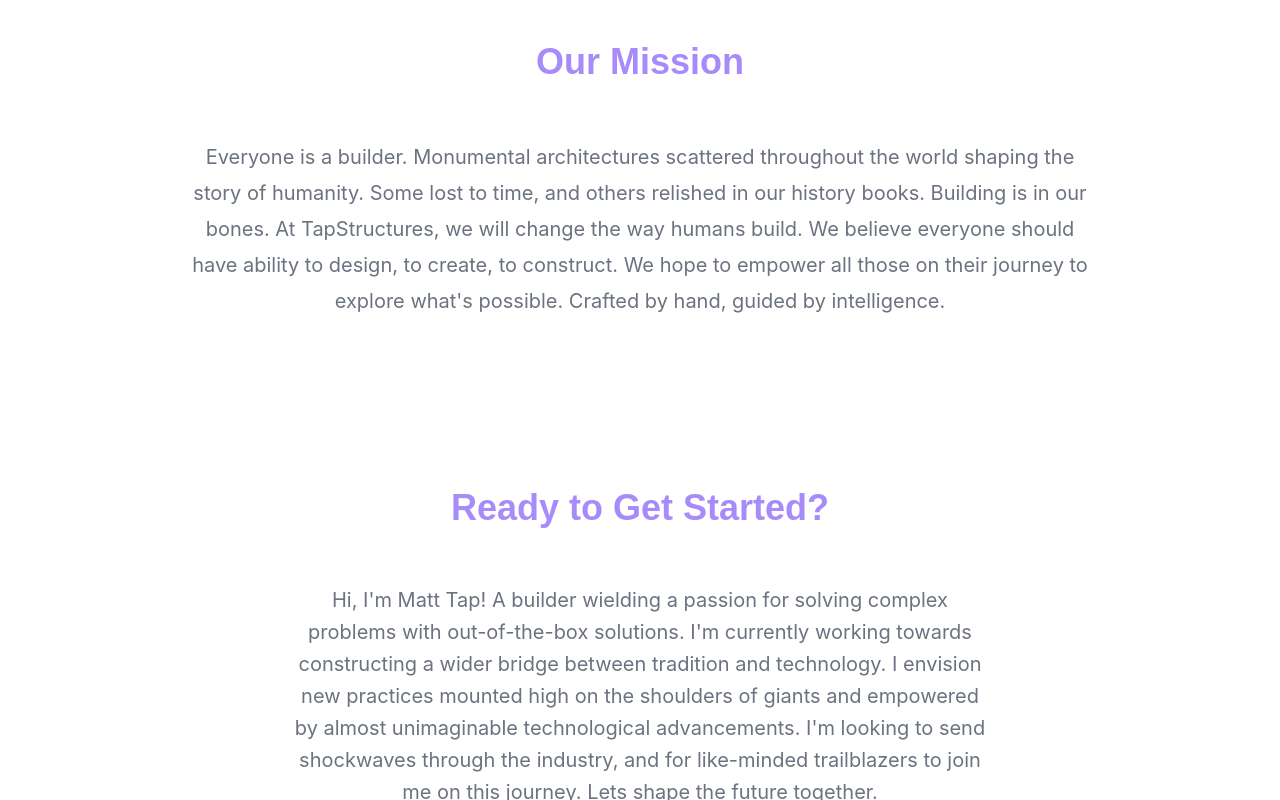
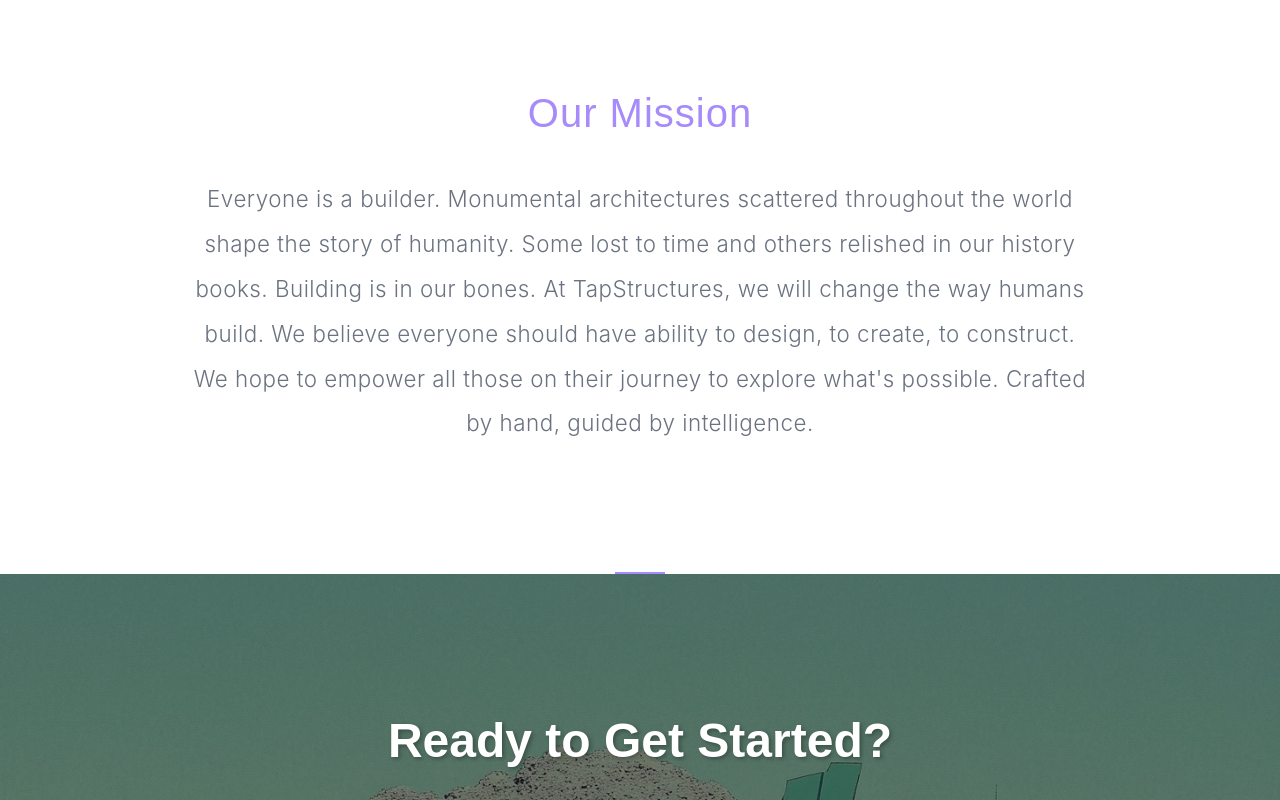
Before and after one commit to motiev01/tapstructures, a React (Create React App) app: page / in a window 1280 px wide. Shown: the part 1940-2740 px from the top of the page. Built offline with nearby package versions, Linux system fonts and the light colour scheme.

Commit message:
mission background added

```diff
--- /dev/null
+++ b/src/components/common/BackToTopButton.tsx
@@ -0,0 +1,55 @@
+// src/components/common/BackToTopButton.tsx
+// Created a shared BackToTopButton component to avoid duplication across pages
+import React from 'react';
+import styled from 'styled-components';
+import { motion } from 'framer-motion';
+
+interface BackToTopButtonProps {
+  isVisible: boolean;
+  onClick: () => void;
+}
+
+const StyledBackToTopButton = styled(motion.button)<{ $isVisible: boolean }>`
+  position: fixed;
+  bottom: 2rem;
+  right: 2rem;
+  background-color: ${props => props.theme.colors.primary};
+  color: white;
+  width: 3rem;
+  height: 3rem;
+  border-radius: 50%;
+  border: none;
+  cursor: pointer;
+  display: ${props => props.$isVisible ? 'flex' : 'none'};
+  align-items: center;
+  justify-content: center;
+  font-size: 1.5rem;
+  box-shadow: 0 2px 10px rgba(0, 0, 0, 0.1);
+  z-index: 100;
+  transition: all 0.3s ease;
+
+  &:hover {
+    background-color: ${props => props.theme.colors.primaryDark};
+    transform: translateY(-2px);
+  }
+
+  @media (max-width: 768px) {
+    bottom: 1rem;
+    right: 1rem;
+  }
+`;
+
+const BackToTopButton: React.FC<BackToTopButtonProps> = ({ isVisible, onClick }) => {
+  return (
+    <StyledBackToTopButton
+      $isVisible={isVisible}
+      onClick={onClick}
+      whileHover={{ scale: 1.1 }}
+      whileTap={{ scale: 0.9 }}
+    >
+      ↑
+    </StyledBackToTopButton>
+  );
+};
+
+export default BackToTopButton;
--- a/src/components/common/Button.tsx
+++ b/src/components/common/Button.tsx
@@ -2,7 +2,7 @@
 import React from 'react';
 import styled from 'styled-components';
 import { motion } from 'framer-motion';
-// import { Link } from 'react-router-dom';
+import { Link } from 'react-router-dom';
 
 interface ButtonProps {
   primary?: boolean;
--- a/src/pages/AboutPage.tsx
+++ b/src/pages/AboutPage.tsx
@@ -1,10 +1,32 @@
 // src/pages/AboutPage.tsx
 import React, { useState, useEffect } from 'react';
 import styled from 'styled-components';
-import { motion } from 'framer-motion';
+import { motion, type Variants } from 'framer-motion';
 import Container from '../components/common/Container';
 import Card from '../components/common/Card';
+import BackToTopButton from '../components/common/BackToTopButton';
 import bulldozerImage from '../assets/images/Bulldozer-Tap-01.webp';
+
+// Animation variants
+const animations: { fadeIn: Variants; staggerContainer: Variants } = {
+  fadeIn: {
+    hidden: { opacity: 0, y: 20 },
+    visible: {
+      opacity: 1,
+      y: 0,
+      transition: { duration: 0.6 }
+    }
+  },
+  staggerContainer: {
+    hidden: { opacity: 0 },
+    visible: {
+      opacity: 1,
+      transition: {
+        staggerChildren: 0.1
+      }
+    }
+  }
+};
 
 const AboutSection = styled.section`
   padding: 5rem 0;
@@ -137,26 +159,6 @@
   color: ${props => props.theme.colors.primary};
 `;
 
-// Animation variants for staggered fade-in animations
-const fadeIn = {
-  hidden: { opacity: 0, y: 20 },
-  visible: {
-    opacity: 1,
-    y: 0,
-    transition: { duration: 0.6 }
-  }
-};
-
-const staggerContainer = {
-  hidden: { opacity: 0 },
-  visible: {
-    opacity: 1,
-    transition: {
-      staggerChildren: 0.1
-    }
-  }
-};
-
 const EnhancedSkillCard = styled(Card)`
   padding: 1.5rem;
   height: 100%;
@@ -222,37 +224,7 @@
   margin: 0;
 `;
 
-const BackToTopButton = styled(motion.button)<{ $isVisible: boolean }>`
-  position: fixed;
-  bottom: 2rem;
-  right: 2rem;
-  background-color: ${props => props.theme.colors.primary};
-  color: white;
-  width: 3rem;
-  height: 3rem;
-  border-radius: 50%;
-  border: none;
-  cursor: pointer;
-  display: ${props => props.$isVisible ? 'flex' : 'none'};
-  align-items: center;
-  justify-content: center;
-  font-size: 1.5rem;
-  box-shadow: 0 2px 10px rgba(0, 0, 0, 0.1);
-  z-index: 100;
-  transition: all 0.3s ease;
-
-  &:hover {
-    background-color: ${props => props.theme.colors.primaryDark};
-    transform: translateY(-2px);
-  }
-
-  @media (max-width: 768px) {
-    bottom: 1rem;
-    right: 1rem;
-  }
-`;
-
-const AboutPage = () => {
+const AboutPage: React.FC = () => {
   const [showBackToTop, setShowBackToTop] = useState(false);
 
   useEffect(() => {
@@ -340,9 +312,9 @@
           <motion.div
             initial="hidden"
             animate="visible"
-            variants={staggerContainer}
+            variants={animations.staggerContainer}
           >
-            <motion.div variants={fadeIn}>
+            <motion.div variants={animations.fadeIn}>
               <PageHeading>About Me</PageHeading>
               <BioContainer>
                 <BioContent>
@@ -360,11 +332,15 @@
               </BioContainer>
             </motion.div>
 
-            <motion.div variants={fadeIn}>
+            <motion.div variants={animations.fadeIn}>
               <SectionHeading>Skills & Expertise</SectionHeading>
               <SkillsGrid>
                 {skills.map((skill, index) => (
-                  <motion.div key={index} variants={fadeIn}>
+                  <motion.div
+                    key={index}
+                    variants={animations.fadeIn}
+                    whileHover={{ scale: 1.02 }}
+                  >
                     <EnhancedSkillCard>
                       <SkillHeader>
                         <SkillIconContainer>{skill.icon}</SkillIconContainer>
@@ -394,13 +370,17 @@
             initial="hidden"
             whileInView="visible"
             viewport={{ once: true }}
-            variants={staggerContainer}
+            variants={animations.staggerContainer}
           >
-            <motion.div variants={fadeIn}>
+            <motion.div variants={animations.fadeIn}>
               <SectionHeading>Notable Projects</SectionHeading>
               <ProjectsGrid>
                 {projects.map((project, index) => (
-                  <motion.div key={index} variants={fadeIn}>
+                  <motion.div
+                    key={index}
+                    variants={animations.fadeIn}
+                    whileHover={{ scale: 1.02 }}
+                  >
                     <ProjectCard>
                       <ProjectTitle>{project.title}</ProjectTitle>
                       <ProjectDescription>{project.description}</ProjectDescription>
@@ -415,13 +395,9 @@
       </ProjectsSection>
 
       <BackToTopButton
-        $isVisible={showBackToTop}
+        isVisible={showBackToTop}
         onClick={scrollToTop}
-        whileHover={{ scale: 1.1 }}
-        whileTap={{ scale: 0.9 }}
-      >
-        ↑
-      </BackToTopButton>
+      />
     </>
   );
 };
--- a/src/pages/LandingPage.tsx
+++ b/src/pages/LandingPage.tsx
@@ -1,33 +1,43 @@
 // src/pages/LandingPage.tsx
-import React, { useState, useEffect } from 'react';
+import React, { useState, useEffect, useRef } from 'react';
 import styled from 'styled-components';
-import { motion } from 'framer-motion';
+import { motion, Variants } from 'framer-motion';
 import { Link } from 'react-router-dom';
 import Container from '../components/common/Container';
 import Button from '../components/common/Button';
 import Card from '../components/common/Card';
+import BackToTopButton from '../components/common/BackToTopButton';
+import { ThemedProps, MotionHeadingProps, MotionTextProps } from '../types/theme';
 import backgroundVideo from '../assets/videos/LandingPage-Excavator-01.mp4';
+import dumptruckImage from '../assets/images/Dumptruck-Tap-01.webp';
+
+// Props for feature cards
+interface FeatureCard {
+  icon: string;
+  title: string;
+  description: string;
+}
 
 const HeroSection = styled.section`
   padding: 6rem 0;
   text-align: center;
 `;
 
-const HeroHeading = styled(motion.h1)`
+const HeroHeading = styled(motion.h1)<ThemedProps & MotionHeadingProps>`
   font-size: 3rem;
   margin-bottom: 1.5rem;
-  color: ${props => props.theme.colors.primary};
+  color: ${({ theme }) => theme.colors.primary};
 
   @media (max-width: 768px) {
     font-size: 2.5rem;
   }
 `;
 
-const HeroSubheading = styled(motion.p)`
+const HeroSubheading = styled(motion.p)<ThemedProps & MotionTextProps>`
   font-size: 1.25rem;
   max-width: 700px;
   margin: 0 auto 2.5rem;
-  color: ${props => props.theme.colors.textLight};
+  color: ${({ theme }) => theme.colors.textLight};
 `;
 
 const ButtonGroup = styled.div`
@@ -41,16 +51,16 @@
   }
 `;
 
-const FeaturesSection = styled.section`
+const FeaturesSection = styled.section<ThemedProps>`
   padding: 5rem 0;
-  background-color: ${props => props.theme.colors.backgroundAlt};
+  background-color: ${({ theme }) => theme.colors.backgroundAlt};
 `;
 
-const SectionHeading = styled.h2`
+const SectionHeading = styled.h2<ThemedProps>`
   text-align: center;
   margin-bottom: 3rem;
   font-size: 2.25rem;
-  color: ${props => props.theme.colors.primary};
+  color: ${({ theme }) => theme.colors.primary};
 `;
 
 const FeatureCards = styled.div`
@@ -68,10 +78,10 @@
   padding: 2rem;
 `;
 
-const FeatureIcon = styled.div`
+const FeatureIcon = styled.div<ThemedProps>`
   font-size: 2.5rem;
   margin-bottom: 1.5rem;
-  color: ${props => props.theme.colors.primary};
+  color: ${({ theme }) => theme.colors.primary};
 `;
 
 const FeatureTitle = styled.h3`
@@ -79,27 +89,8 @@
   font-size: 1.5rem;
 `;
 
-const FeatureDescription = styled.p`
-  color: ${props => props.theme.colors.textLight};
-`;
-
-const CTASection = styled.section`
-  padding: 5rem 0;
-  text-align: center;
-`;
-
-const MissionSection = styled.section`
-  padding: 5rem 0;
-  background-color: ${props => props.theme.colors.background};
-  text-align: center;
-`;
-
-const MissionText = styled(motion.p)`
-  font-size: 1.25rem;
-  max-width: 900px;
-  margin: 0 auto;
-  line-height: 1.8;
-  color: ${props => props.theme.colors.textLight};
+const FeatureDescription = styled.p<ThemedProps>`
+  color: ${({ theme }) => theme.colors.textLight};
 `;
 
 const VideoBackground = styled.video`
@@ -140,7 +131,7 @@
   width: 100%;
 `;
 
-const ImageHeading = styled(motion.h2)`
+const ImageHeading = styled(motion.h2)<MotionHeadingProps>`
   font-size: 3rem;
   margin-bottom: 1.5rem;
   color: white;
@@ -151,7 +142,7 @@
   }
 `;
 
-const ImageText = styled(motion.p)`
+const ImageText = styled(motion.p)<MotionTextProps>`
   font-size: 1.25rem;
   max-width: 800px;
   margin: 0 auto 2rem;
@@ -159,8 +150,81 @@
   text-shadow: 1px 1px 2px rgba(0, 0, 0, 0.3);
 `;
 
+const MissionSection = styled.section<ThemedProps>`
+  padding: 8rem 0;
+  background-color: ${({ theme }) => theme.colors.background};
+  text-align: center;
+  position: relative;
+
+  &::before {
+    content: '';
+    position: absolute;
+    top: 0;
+    left: 50%;
+    transform: translateX(-50%);
+    width: 50px;
+    height: 2px;
+    background-color: ${({ theme }) => theme.colors.primary};
+  }
+
+  &::after {
+    content: '';
+    position: absolute;
+    bottom: 0;
+    left: 50%;
+    transform: translateX(-50%);
+    width: 50px;
+    height: 2px;
+    background-color: ${({ theme }) => theme.colors.primary};
+  }
+`;
+
+const MissionText = styled(motion.p)<ThemedProps & MotionTextProps>`
+  font-size: 1.4rem;
+  max-width: 900px;
+  margin: 0 auto;
+  line-height: 2;
+  color: ${({ theme }) => theme.colors.textLight};
+  font-weight: 300;
+  letter-spacing: 0.5px;
+
+  @media (max-width: 768px) {
+    font-size: 1.2rem;
+    line-height: 1.8;
+    padding: 0 1rem;
+  }
+`;
+
+const MissionHeading = styled(SectionHeading)`
+  font-size: 2.5rem;
+  margin-bottom: 2rem;
+  font-weight: 400;
+  letter-spacing: 1px;
+
+  @media (max-width: 768px) {
+    font-size: 2rem;
+  }
+`;
+
+const CTASection = styled(ImageBackgroundSection)``;
+
+const CTABackground = styled.div`
+  position: absolute;
+  top: 0;
+  left: 0;
+  width: 100%;
+  height: 100%;
+  background-image: url(${dumptruckImage});
+  background-size: cover;
+  background-position: center;
+  background-repeat: no-repeat;
+  z-index: 1;
+`;
+
+const CTAContent = styled(ImageContent)``;
+
 // Animation variants for staggered animations
-const fadeIn = {
+const fadeIn: Variants = {
   hidden: { opacity: 0, y: 20 },
   visible: {
     opacity: 1,
@@ -169,7 +233,7 @@
   }
 };
 
-const staggerContainer = {
+const staggerContainer: Variants = {
   hidden: { opacity: 0 },
   visible: {
     opacity: 1,
@@ -179,8 +243,8 @@
   }
 };
 
-// Add this before your LandingPage component
-const featureCards = [
+// Feature cards data
+const featureCards: FeatureCard[] = [
   {
     icon: '🏗️',
     title: 'Field & Project Management Solutions',
@@ -198,38 +262,9 @@
   }
 ];
 
-const BackToTopButton = styled(motion.button)<{ $isVisible: boolean }>`
-  position: fixed;
-  bottom: 2rem;
-  right: 2rem;
-  background-color: ${props => props.theme.colors.primary};
-  color: white;
-  width: 3rem;
-  height: 3rem;
-  border-radius: 50%;
-  border: none;
-  cursor: pointer;
-  display: ${props => props.$isVisible ? 'flex' : 'none'};
-  align-items: center;
-  justify-content: center;
-  font-size: 1.5rem;
-  box-shadow: 0 2px 10px rgba(0, 0, 0, 0.1);
-  z-index: 100;
-  transition: all 0.3s ease;
-
-  &:hover {
-    background-color: ${props => props.theme.colors.primaryDark};
-    transform: translateY(-2px);
-  }
-
-  @media (max-width: 768px) {
-    bottom: 1rem;
-    right: 1rem;
-  }
-`;
-
 const LandingPage: React.FC = () => {
   const [showBackToTop, setShowBackToTop] = useState(false);
+  const videoRef = useRef<HTMLVideoElement>(null);
 
   useEffect(() => {
     const handleScroll = () => {
@@ -238,6 +273,12 @@
 
     window.addEventListener('scroll', handleScroll);
     return () => window.removeEventListener('scroll', handleScroll);
+  }, []);
+
+  useEffect(() => {
+    if (videoRef.current) {
+      videoRef.current.playbackRate = 0.78; // Sets playback speed
+    }
   }, []);
 
   const scrollToTop = () => {
@@ -284,6 +325,7 @@
 
       <ImageBackgroundSection>
         <VideoBackground
+          ref={videoRef}
           autoPlay
           loop
           muted
@@ -356,9 +398,9 @@
             variants={staggerContainer}
           >
             <motion.div variants={fadeIn}>
-              <SectionHeading>Our Mission</SectionHeading>
+              <MissionHeading>Our Mission</MissionHeading>
               <MissionText variants={fadeIn}>
-                Everyone is a builder. Monumental architectures scattered throughout the world shaping the story of humanity. Some lost to time, and others relished in our history books. Building is in our bones. At TapStructures, we will change the way humans build. We believe everyone should have ability to design, to create, to construct. We hope to empower all those on their journey to explore what's possible. Crafted by hand, guided by intelligence.
+                Everyone is a builder. Monumental architectures scattered throughout the world shape the story of humanity. Some lost to time and others relished in our history books. Building is in our bones. At TapStructures, we will change the way humans build. We believe everyone should have ability to design, to create, to construct. We hope to empower all those on their journey to explore what's possible. Crafted by hand, guided by intelligence.
               </MissionText>
             </motion.div>
           </motion.div>
@@ -366,7 +408,9 @@
       </MissionSection>
 
       <CTASection>
+        <CTABackground />
         <Container>
+          <ImageContent>
             <motion.div
               initial="hidden"
               whileInView="visible"
@@ -374,13 +418,13 @@
               variants={staggerContainer}
             >
               <motion.div variants={fadeIn}>
-              <SectionHeading>Ready to Get Started?</SectionHeading>
-              <HeroSubheading>
+                <ImageHeading>Ready to Get Started?</ImageHeading>
+                <ImageText>
                   Hi, I'm Matt Tap! A builder wielding a passion for solving complex problems with out-of-the-box solutions.
                   I'm currently working towards constructing a wider bridge between tradition and technology.
                   I envision new practices mounted high on the shoulders of giants and empowered by almost unimaginable technological advancements.
                   I'm looking to send shockwaves through the industry, and for like-minded trailblazers to join me on this journey. Lets shape the future together.
-              </HeroSubheading>
+                </ImageText>
               </motion.div>
               <motion.div variants={fadeIn}>
                 <Button
@@ -393,17 +437,14 @@
                 </Button>
               </motion.div>
             </motion.div>
+          </ImageContent>
         </Container>
       </CTASection>
 
       <BackToTopButton
-        $isVisible={showBackToTop}
+        isVisible={showBackToTop}
         onClick={scrollToTop}
-        whileHover={{ scale: 1.1 }}
-        whileTap={{ scale: 0.9 }}
-      >
-        ↑
-      </BackToTopButton>
+      />
     </>
   );
 };
--- a/src/styles/theme.ts
+++ b/src/styles/theme.ts
@@ -2,6 +2,7 @@
 export const theme = {
     colors: {
       primary: '#A78BFA', // Soft purple for headers, buttons, accents
+      primaryDark: '#8B5CF6', // Darker purple variant for hover states
       primaryLight: '#C4B5FD', // Lighter purple variant
       background: '#FFFFFF', // Crisp white background
       backgroundAlt: '#F9FAFB', // Light gray for alternating sections
--- /dev/null
+++ b/src/types/theme.ts
@@ -0,0 +1,38 @@
+// src/types/theme.ts
+// Shared theme and styled-component related types
+import { Variants, HTMLMotionProps } from 'framer-motion';
+
+export interface Theme {
+  colors: {
+    primary: string;
+    primaryDark: string;
+    primaryLight: string;
+    background: string;
+    backgroundAlt: string;
+    text: string;
+    textLight: string;
+  };
+  fonts: {
+    body: string;
+    heading: string;
+  };
+  borderRadius: string;
+  boxShadow: string;
+  transition: string;
+}
+
+export interface ThemedProps {
+  theme: Theme;
+}
+
+export interface MotionDivProps extends HTMLMotionProps<"div"> {
+  variants?: Variants;
+}
+
+export interface MotionHeadingProps extends HTMLMotionProps<"h1"> {
+  variants?: Variants;
+}
+
+export interface MotionTextProps extends HTMLMotionProps<"p"> {
+  variants?: Variants;
+}
```
Also changed, not shown: src/pages/EducationPage.tsx (+9 -43 lines), src/pages/ServicesPage.tsx (+15 -51 lines), src/assets/images/Dumptruck-Tap-01.webp (added). Lines whose indentation alone changed are shown as unchanged.
